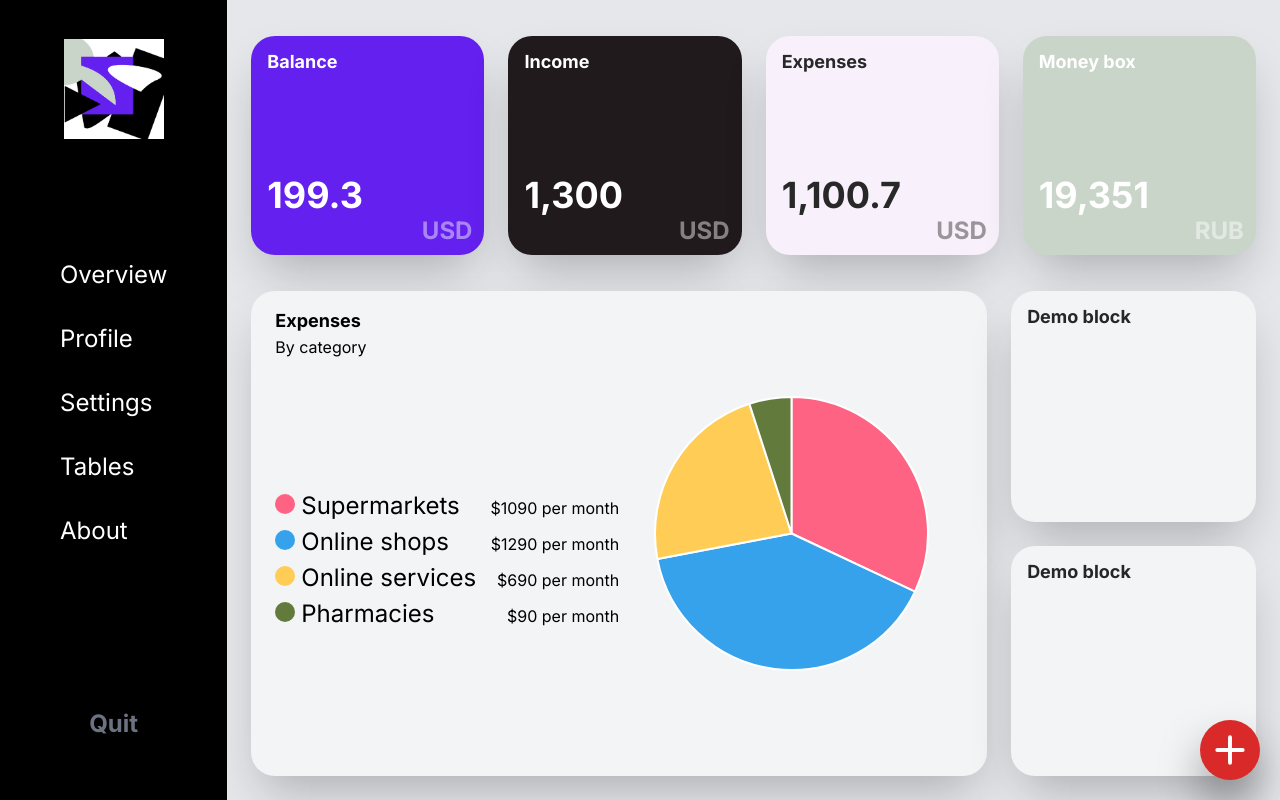
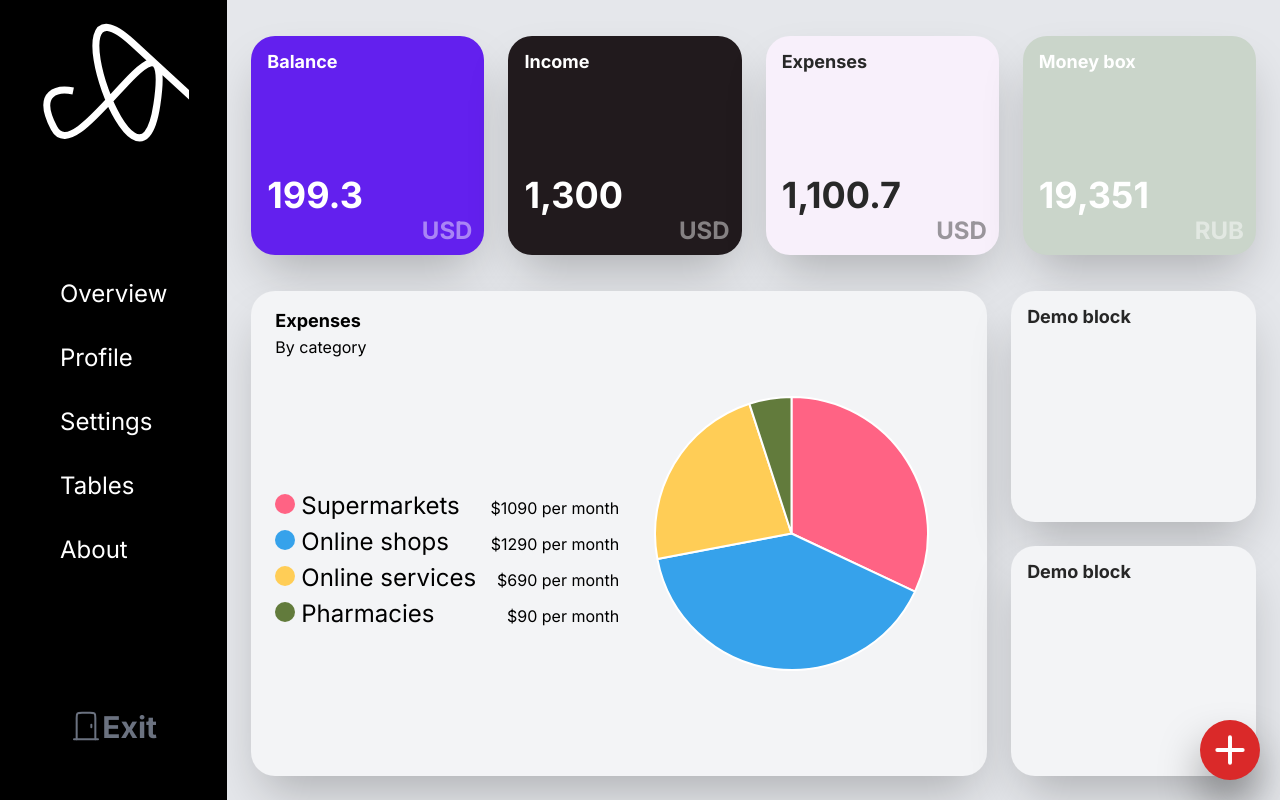
Before and after one commit to m1a2023/nexp-front, a Next.js app: page / in a window 1280 px wide. Built offline with nearby package versions, Linux system fonts and the light colour scheme.

Commit message:
Added: Axpen logo, Quit/Exit icon

```diff
--- a/src/app/components/logo.js
+++ b/src/app/components/logo.js
@@ -1,9 +1,52 @@
 import Image from "next/image";
 
-export const Logo = ({ source, className }) => {
+export const Logo = ({ source, classLogo, title, classTitle }) => {
+  const __classTitle =
+    typeof classTitle !== "undefined"
+      ? classTitle
+      : "flex justify-center text-3xl text-white";
+
+  const __titleDisplay = typeof title !== "undefined" ? "" : " hidden ";
+
   return (
-    <div className={`relative + ${className}`}>
-      <Image src={source} width={100} quality={100} alt="Logo" />
+    <div className={`${classLogo} relative`}>
+      <Image
+        src={source}
+        width={140}
+        quality={100}
+        alt="There must be the Axpen logo"
+      />
+      <div className={__titleDisplay + __classTitle + " select-none"}>
+        {title}
+      </div>
     </div>
   );
 };
+
+export const AxpenLogo = ({
+  classLogo,
+  width,
+  height,
+  viewBox,
+  fill,
+  stroke,
+  strokeWidth,
+}) => {
+  return (
+    <div className={`${classLogo} relative`}>
+      <svg
+        xmlns="http://www.w3.org/2000/svg"
+        width={width}
+        height={height}
+        viewBox={viewBox}
+        fill={fill}
+      >
+        <path
+          d="M34.1893 71.0138C19.754 68.003 -4.27932 71.2187 15.0697 108.168C39.256 154.354 136.328 -38.8009 117.875 84.6391C99.4231 208.079 6.61011 -57.1451 93.2897 22.6168C162.633 86.4263 184.453 106.575 186.695 108.673"
+          stroke={stroke}
+          stroke-width={strokeWidth}
+        ></path>
+      </svg>
+    </div>
+  );
+};
--- a/src/app/components/quit.js
+++ b/src/app/components/quit.js
@@ -1,8 +1,39 @@
 export const Quit = ({ classQuit }) => {
   return (
     <div className={classQuit}>
-      <div className="flex justify-center font-bold text-gray-500 text-2xl select-none">
-        <button>Quit</button>
+      <div className="flex flex-col justify-center font-bold text-gray-500 text-3xl select-none">
+        <button className="flex flex-row">
+          <svg
+            xmlns="http://www.w3.org/2000/svg"
+            viewBox="0 0 24 24"
+            width="32"
+            height="34"
+            color="#6b7280"
+            fill="none"
+          >
+            <path
+              d="M5 21.9999V5.99993C5 4.11431 5 3.1715 5.58579 2.58572C6.17157 1.99993 7.11438 1.99993 9 1.99993H15C16.8856 1.99993 17.8284 1.99993 18.4142 2.58572C19 3.1715 19 4.11431 19 5.99993V21.9999"
+              stroke="currentColor"
+              stroke-width="1.5"
+              stroke-linecap="round"
+            />
+            <path
+              d="M3 21.9999H21"
+              stroke="currentColor"
+              stroke-width="1.5"
+              stroke-linecap="round"
+              stroke-linejoin="round"
+            />
+            <path
+              d="M16 13L16 11"
+              stroke="currentColor"
+              stroke-width="1.5"
+              stroke-linecap="round"
+              stroke-linejoin="round"
+            />
+          </svg>
+          <div>Exit</div>
+        </button>
       </div>
     </div>
   );
--- a/src/app/components/sidebar.js
+++ b/src/app/components/sidebar.js
@@ -1,9 +1,9 @@
 "use client";
 import Link from "next/link";
-import { Logo } from "./logo";
+import { AxpenLogo, Logo } from "./logo";
 import { changeColor } from "./colorQueue";
 import { useState } from "react";
-import logo from "../../../public/profile-bg-element3.png";
+import logo from "../../../public/logo[white].svg";
 import { Quit } from "./quit";
 
 const SidebarLinkTemplate = ({ href, name }) => {
@@ -41,7 +41,19 @@ export const Sidebar = () => {
   return (
     <div className="flex p-5 grow-0 flex-col h-full w-full justify-start space-y-10 bg-black">
       <div className="flex justify-center h-fit">
-        <Logo source={logo} className="flex justify-center pt-[10%]" />
+        <Logo
+          classLogo="flex hidden flex-col gap-5 justify-center pt-[10%]"
+          source={logo}
+        />
+        <AxpenLogo
+          classLogo=""
+          width="150"
+          height="150"
+          viewBox="0 0 150 150"
+          fill="fill"
+          stroke="white"
+          strokeWidth="7"
+        />
       </div>
       <div className="flex flex-col h-full justify-center text-2xl gap-2 select-none">
         <SidebarLinkTemplate href="/" name="Overview" />
```
Also changed, not shown: public/logo[black].svg (added), public/logo[white].svg (added).
